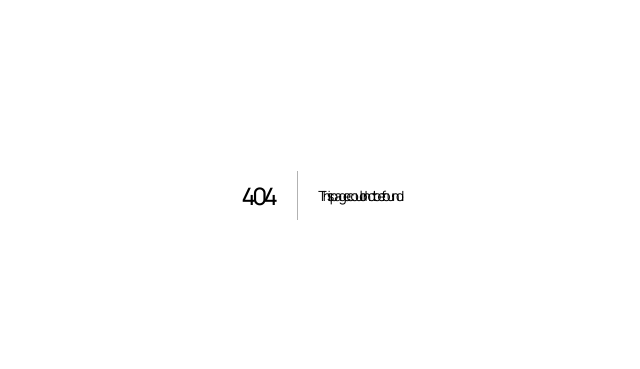
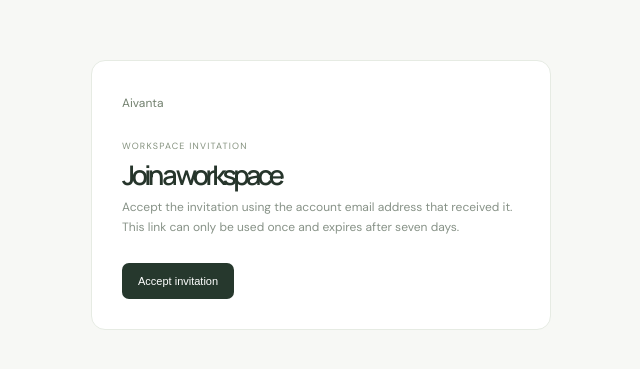
Before and after one commit to veerex758/Ai-automation, a Next.js app: page /invite/workspace in a window 1280 px wide. Before the commit this address had no page. Shown: the part 205-574 px from the top of the page, without its empty margins (319-959 px from the left). Built offline with nearby package versions, Linux system fonts and the light colour scheme.

Commit message:
Add workspace invitation acceptance page

```diff
--- /dev/null
+++ b/app/invite/workspace/page.tsx
@@ -0,0 +1,24 @@
+"use client";
+import {useState} from "react";
+import Link from "next/link";
+import {useSearchParams,useRouter} from "next/navigation";
+export default function AcceptWorkspaceInvitation(){
+ const params=useSearchParams(),router=useRouter(),token=params.get("token")||"";
+ const [busy,setBusy]=useState(false),[error,setError]=useState("");
+ async function accept(){
+  setBusy(true);setError("");
+  try{const r=await fetch("/api/workspaces/invitations/accept",{method:"POST",headers:{"Content-Type":"application/json"},body:JSON.stringify({token})});const d=await r.json();if(!r.ok)throw new Error(d.error||"Could not accept invitation.");router.replace("/dashboard");}
+  catch(e){setError(e instanceof Error?e.message:"Could not accept invitation.");}
+  finally{setBusy(false);}
+ }
+ return <main style={{minHeight:"100vh",display:"grid",placeItems:"center",background:"#f7f8f5",padding:20,color:"#26352b"}}>
+  <section style={{width:"min(100%,460px)",background:"#fff",border:"1px solid #e6ebe3",borderRadius:14,padding:30}}>
+   <Link href="/dashboard" style={{fontSize:12,color:"#73816f",textDecoration:"none"}}>Aivanta</Link>
+   <p style={{fontSize:9,letterSpacing:1.2,color:"#84917e",marginTop:28}}>WORKSPACE INVITATION</p>
+   <h1 style={{fontFamily:"Manrope,sans-serif",fontSize:27,margin:"8px 0"}}>Join a workspace</h1>
+   <p style={{fontSize:12,lineHeight:1.7,color:"#879287"}}>Accept the invitation using the account email address that received it. This link can only be used once and expires after seven days.</p>
+   {error&&<p role="alert" style={{fontSize:11,color:"#9b4e39"}}>{error}</p>}
+   <button onClick={()=>void accept()} disabled={busy||!token} style={{marginTop:14,padding:"12px 16px",background:"#26382d",color:"#fff",border:0,borderRadius:7,fontSize:11,cursor:"pointer"}}>{busy?"Accepting…":"Accept invitation"}</button>
+  </section>
+ </main>;
+}
```
